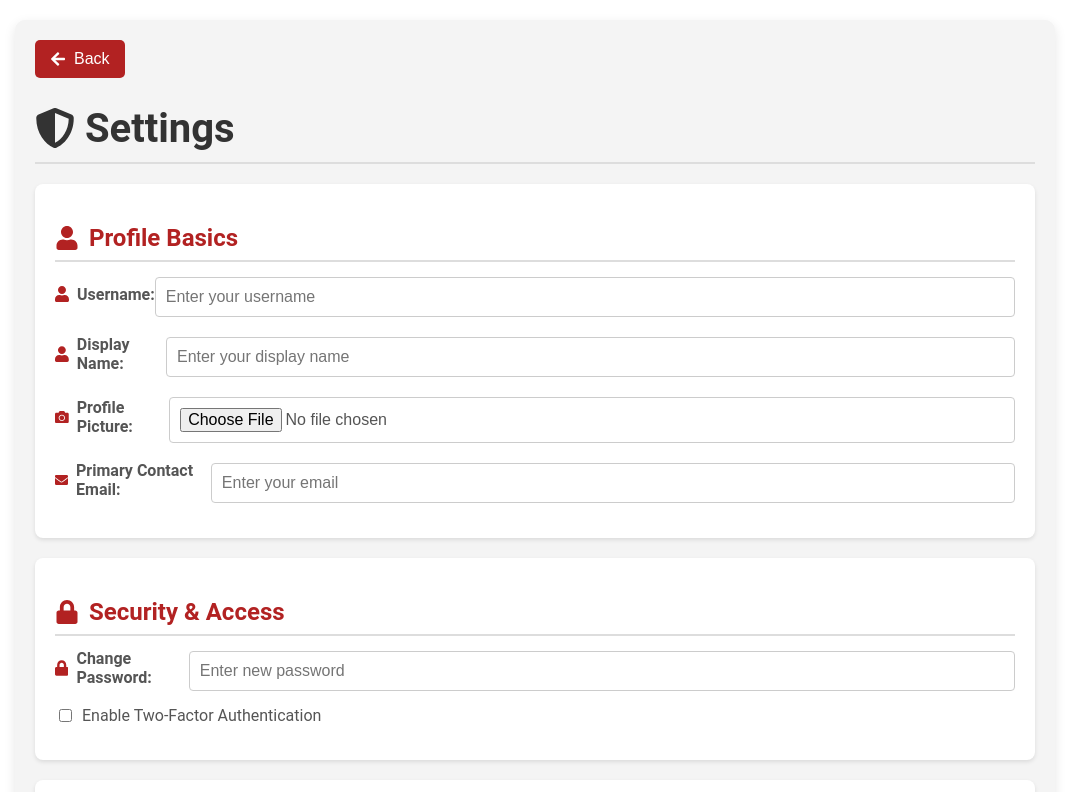
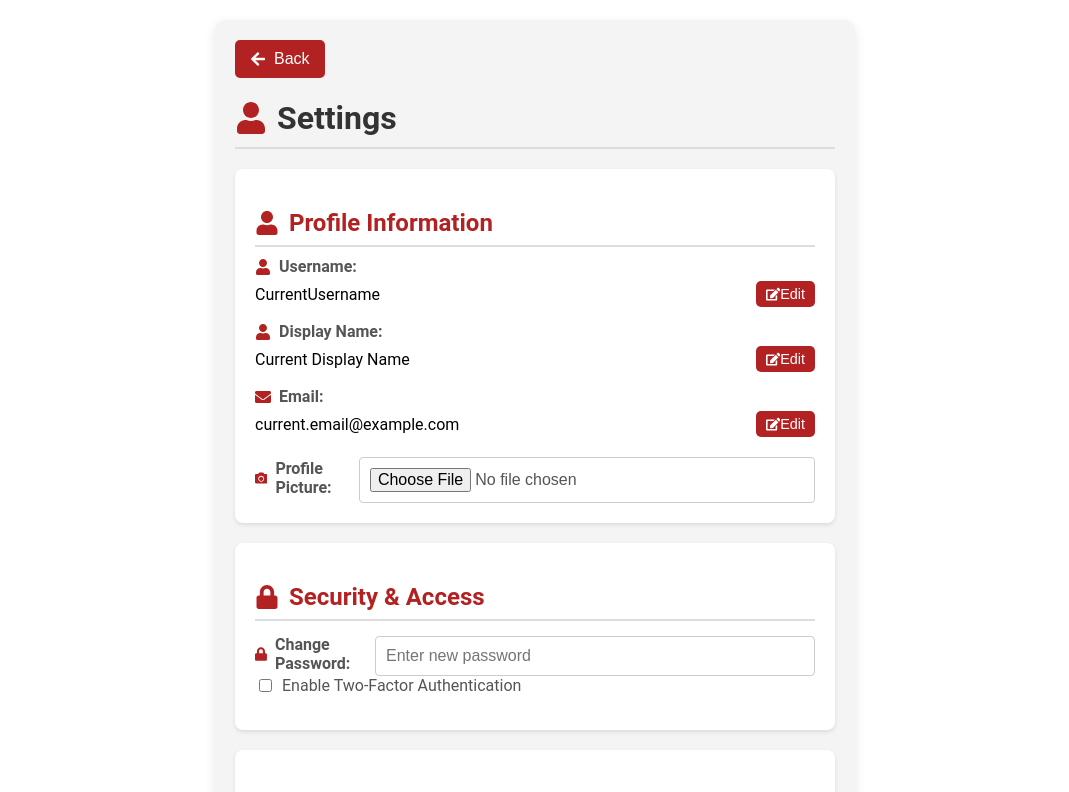
Before and after one commit to RUCooked/RUSocial, a React (Create React App) app in the folder knightmarket/: page /settings in a window 1280 px wide. Shown: the top 792 px of the page, without its empty margins (105-1174 px from the left). Built offline with nearby package versions, Linux system fonts and the light colour scheme.

Commit message:
revised settings page

```diff
--- a/knightmarket/src/pages/Settings.js
+++ b/knightmarket/src/pages/Settings.js
@@ -1,22 +1,38 @@
 import React, { useState } from 'react';
-import { useNavigate } from 'react-router-dom'; // Import useNavigate hook
-import { FaUser, FaLock, FaEnvelope, FaCamera, FaTrash, FaShieldAlt, FaUserSlash, FaArrowLeft } from 'react-icons/fa'; // Import icons
+import { useNavigate } from 'react-router-dom';
+import { FaUser, FaEnvelope, FaArrowLeft, FaEdit, FaSave, FaCamera, FaLock, FaUserSlash, FaTrash } from 'react-icons/fa';
 
 function Settings() {
-  const navigate = useNavigate(); // Initialize useNavigate hook
-  const [username, setUsername] = useState('');
-  const [displayName, setDisplayName] = useState('');
+  const navigate = useNavigate();
+
+  // User data state
+  const [username, setUsername] = useState('CurrentUsername');
+  const [displayName, setDisplayName] = useState('Current Display Name');
+  const [email, setEmail] = useState('current.email@example.com');
   const [profilePicture, setProfilePicture] = useState(null);
-  const [email, setEmail] = useState('');
+
+  // Security and privacy states
   const [password, setPassword] = useState('');
   const [twoFactorAuth, setTwoFactorAuth] = useState(false);
   const [blockedUsers, setBlockedUsers] = useState([]);
 
+  // Edit mode states
+  const [isEditingUsername, setIsEditingUsername] = useState(false);
+  const [isEditingDisplayName, setIsEditingDisplayName] = useState(false);
+  const [isEditingEmail, setIsEditingEmail] = useState(false);
+
+  // Handlers for toggling edit mode
+  const toggleEditUsername = () => setIsEditingUsername(!isEditingUsername);
+  const toggleEditDisplayName = () => setIsEditingDisplayName(!isEditingDisplayName);
+  const toggleEditEmail = () => setIsEditingEmail(!isEditingEmail);
+
+  // File upload handler
   const handleFileUpload = (e) => {
     const file = e.target.files[0];
     setProfilePicture(URL.createObjectURL(file));
   };
 
+  // Block user handler
   const handleBlockUser = () => {
     const userToBlock = prompt('Enter the username to block:');
     if (userToBlock) {
@@ -35,56 +51,107 @@ function Settings() {
       </button>
 
       <h1 style={styles.mainHeading}>
-        <FaShieldAlt style={styles.icon} /> Settings
+        <FaUser style={styles.icon} /> Settings
       </h1>
 
+      {/* Profile Section */}
       <div style={styles.card}>
         <h2 style={styles.sectionHeading}>
-          <FaUser style={styles.icon} /> Profile Basics
+          <FaUser style={styles.icon} /> Profile Information
         </h2>
+
+        {/* Username */}
+        <div style={styles.field}>
           <label style={styles.label}>
             <FaUser style={styles.labelIcon} /> Username:
+          </label>
+          {isEditingUsername ? (
+            <div style={styles.editableField}>
               <input
                 type="text"
                 value={username}
                 onChange={(e) => setUsername(e.target.value)}
                 style={styles.input}
-            placeholder="Enter your username"
               />
-        </label>
+              <button onClick={toggleEditUsername} style={styles.saveButton}>
+                <FaSave /> Save
+              </button>
+            </div>
+          ) : (
+            <div style={styles.fieldValue}>
+              <span>{username}</span>
+              <button onClick={toggleEditUsername} style={styles.editButton}>
+                <FaEdit /> Edit
+              </button>
+            </div>
+          )}
+        </div>
+
+        {/* Display Name */}
+        <div style={styles.field}>
           <label style={styles.label}>
             <FaUser style={styles.labelIcon} /> Display Name:
+          </label>
+          {isEditingDisplayName ? (
+            <div style={styles.editableField}>
               <input
                 type="text"
                 value={displayName}
                 onChange={(e) => setDisplayName(e.target.value)}
                 style={styles.input}
-            placeholder="Enter your display name"
               />
+              <button onClick={toggleEditDisplayName} style={styles.saveButton}>
+                <FaSave /> Save
+              </button>
+            </div>
+          ) : (
+            <div style={styles.fieldValue}>
+              <span>{displayName}</span>
+              <button onClick={toggleEditDisplayName} style={styles.editButton}>
+                <FaEdit /> Edit
+              </button>
+            </div>
+          )}
+        </div>
+
+        {/* Email */}
+        <div style={styles.field}>
+          <label style={styles.label}>
+            <FaEnvelope style={styles.labelIcon} /> Email:
           </label>
+          {isEditingEmail ? (
+            <div style={styles.editableField}>
+              <input
+                type="email"
+                value={email}
+                onChange={(e) => setEmail(e.target.value)}
+                style={styles.input}
+              />
+              <button onClick={toggleEditEmail} style={styles.saveButton}>
+                <FaSave /> Save
+              </button>
+            </div>
+          ) : (
+            <div style={styles.fieldValue}>
+              <span>{email}</span>
+              <button onClick={toggleEditEmail} style={styles.editButton}>
+                <FaEdit /> Edit
+              </button>
+            </div>
+          )}
+        </div>
+
+        {/* Profile Picture */}
         <label style={styles.label}>
           <FaCamera style={styles.labelIcon} /> Profile Picture:
           <input type="file" onChange={handleFileUpload} style={styles.input} />
         </label>
         {profilePicture && (
-          <img
-            src={profilePicture}
-            alt="Profile"
-            style={styles.profilePic}
-          />
+          <img src={profilePicture} alt="Profile" style={styles.profilePic} />
         )}
-        <label style={styles.label}>
-          <FaEnvelope style={styles.labelIcon} /> Primary Contact Email:
-          <input
-            type="email"
-            value={email}
-            onChange={(e) => setEmail(e.target.value)}
-            style={styles.input}
-            placeholder="Enter your email"
-          />
-        </label>
       </div>
 
+      {/* Security Section */}
       <div style={styles.card}>
         <h2 style={styles.sectionHeading}>
           <FaLock style={styles.icon} /> Security & Access
@@ -110,6 +177,7 @@ function Settings() {
         </label>
       </div>
 
+      {/* Privacy Controls Section */}
       <div style={styles.card}>
         <h2 style={styles.sectionHeading}>
           <FaUserSlash style={styles.icon} /> Privacy Controls
@@ -139,7 +207,7 @@ const styles = {
     container: {
       margin: '20px auto',
       padding: '20px',
-    maxWidth: '1000px',
+      maxWidth: '600px',
       fontFamily: "'Roboto', sans-serif",
       backgroundColor: '#f4f4f4',
       borderRadius: '10px',
@@ -148,7 +216,7 @@ const styles = {
     },
     backButton: {
       padding: '10px 15px',
-    backgroundColor: '#b22222',
+      backgroundColor: '#b22222', // Updated to red shade
       color: 'white',
       border: 'none',
       borderRadius: '5px',
@@ -160,9 +228,10 @@ const styles = {
     },
     backButtonIcon: {
       marginRight: '8px',
+      color: 'white', // Ensures the icon matches the button
     },
     mainHeading: {
-    fontSize: '2.5rem',
+      fontSize: '2rem',
       marginBottom: '20px',
       color: '#333',
       textAlign: 'left',
@@ -182,16 +251,17 @@ const styles = {
     },
     sectionHeading: {
       fontSize: '1.5rem',
-    color: '#b22222',
+      color: '#b22222', // Updated to red shade
       marginBottom: '10px',
       borderBottom: '2px solid #ddd',
       paddingBottom: '8px',
       display: 'flex',
       alignItems: 'center',
     },
+    field: {
+      marginBottom: '15px',
+    },
     label: {
-    display: 'block',
-    marginBottom: '15px',
       fontSize: '1rem',
       fontWeight: 'bold',
       color: '#555',
@@ -200,16 +270,57 @@ const styles = {
     },
     labelIcon: {
       marginRight: '8px',
-    color: '#b22222',
+      color: '#b22222', // Updated to red shade
+    },
+    fieldValue: {
+      display: 'flex',
+      justifyContent: 'space-between',
+      alignItems: 'center',
+      marginTop: '5px',
     },
     input: {
-    display: 'block',
       width: '100%',
       padding: '10px',
       marginTop: '5px',
       border: '1px solid #ccc',
       borderRadius: '4px',
       fontSize: '1rem',
+    },
+    editableField: {
+      display: 'flex',
+      justifyContent: 'space-between',
+      alignItems: 'center',
+    },
+    editButton: {
+      backgroundColor: '#b22222', // Updated to red shade
+      color: 'white',
+      border: 'none',
+      borderRadius: '5px',
+      padding: '5px 10px',
+      cursor: 'pointer',
+      fontSize: '0.9rem',
+      display: 'flex',
+      alignItems: 'center',
+      marginLeft: '10px',
+    },
+    saveButton: {
+      backgroundColor: '#b22222', // Updated to red shade
+      color: 'white',
+      border: 'none',
+      borderRadius: '5px',
+      padding: '5px 10px',
+      cursor: 'pointer',
+      fontSize: '0.9rem',
+      display: 'flex',
+      alignItems: 'center',
+      marginLeft: '10px',
+    },
+    profilePic: {
+      display: 'block',
+      width: '80px',
+      height: '80px',
+      borderRadius: '50%',
+      margin: '10px 0',
     },
     checkboxLabel: {
       display: 'flex',
@@ -221,16 +332,9 @@ const styles = {
     checkbox: {
       marginRight: '10px',
     },
-  profilePic: {
-    display: 'block',
-    width: '80px',
-    height: '80px',
-    borderRadius: '50%',
-    margin: '10px 0',
-  },
     button: {
       padding: '10px 20px',
-    backgroundColor: '#b22222',
+      backgroundColor: '#b22222', // Kept the same as the "Block User" button
       color: 'white',
       border: 'none',
       borderRadius: '5px',
@@ -242,10 +346,11 @@ const styles = {
     },
     buttonIcon: {
       marginRight: '8px',
+      color: 'white', // Matches the button
     },
     unblockButton: {
       padding: '5px 10px',
-    backgroundColor: '#007bff',
+      backgroundColor: '#b22222', // Updated to red shade
       color: 'white',
       border: 'none',
       borderRadius: '3px',
@@ -269,6 +374,7 @@ const styles = {
     },
     icon: {
       marginRight: '10px',
+      color: '#b22222', // Updated to red shade
     },
   };
 
```
Lines whose indentation alone changed are shown as unchanged.
